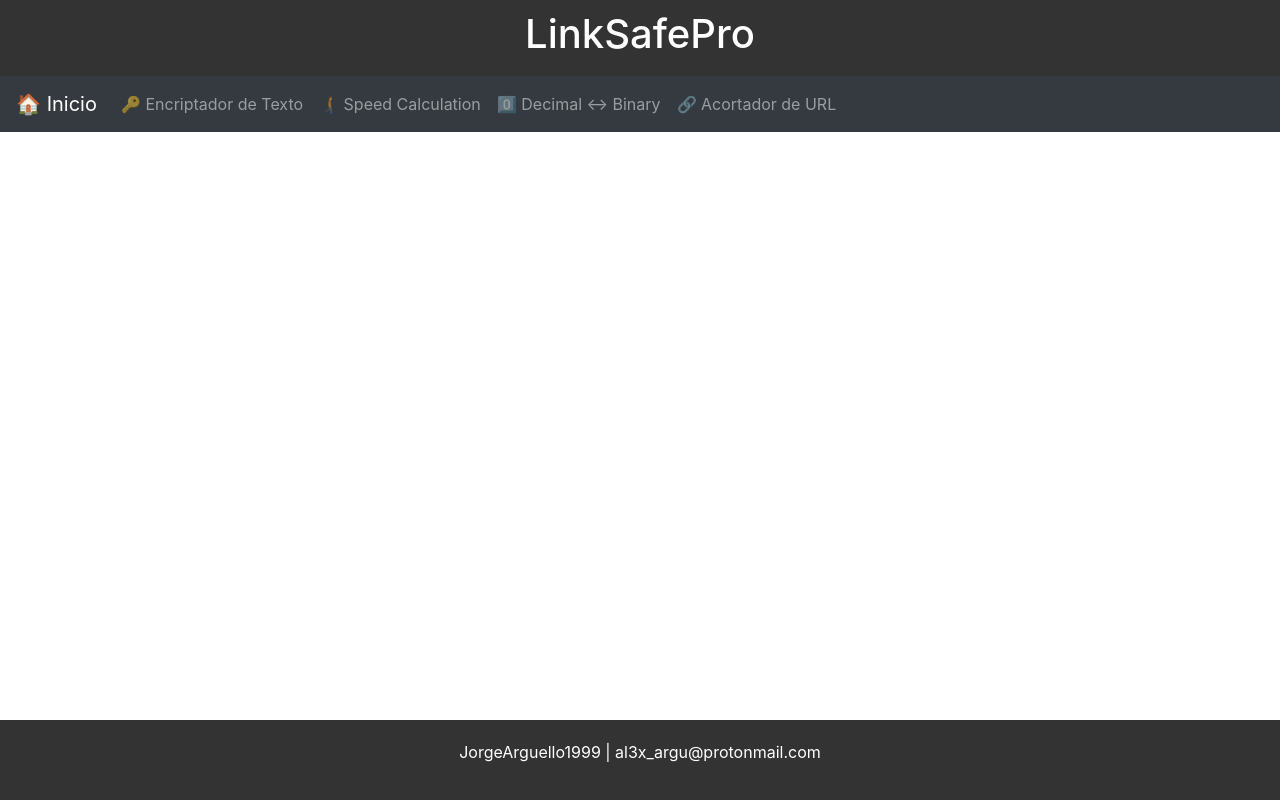
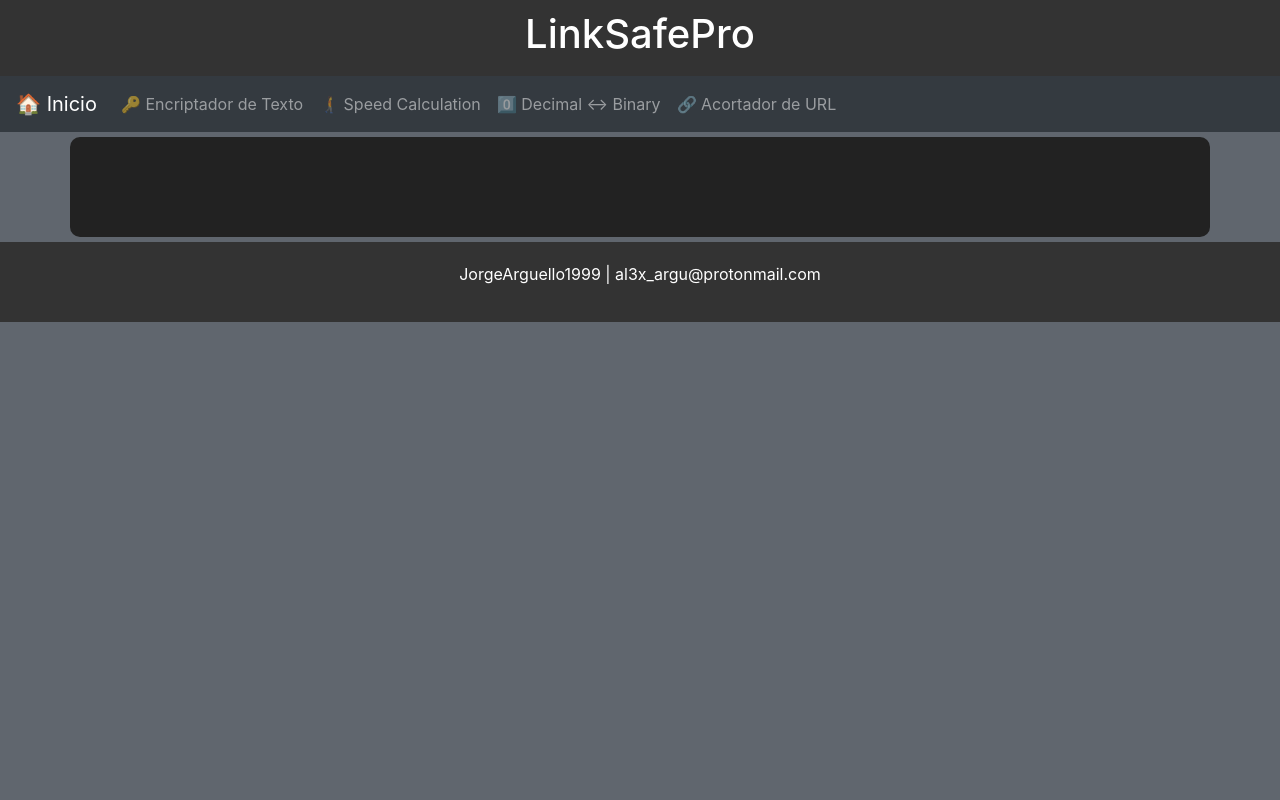
Before and after one commit to JorgeArguello1999/LinkSafePro, a Django app: page / in a window 1280 px wide. Run offline with Django 5.2, Linux system fonts and the light colour scheme; some libraries are stand-ins or nearby versions.

Commit message:
feat: Dark theme for base.html

```diff
--- a/home/templates/base.html
+++ b/home/templates/base.html
@@ -8,6 +8,9 @@
     <!-- Bootstrap CSS -->
     <link href="https://stackpath.bootstrapcdn.com/bootstrap/4.5.2/css/bootstrap.min.css" rel="stylesheet">
     <style>
+        body {
+            background-color: #60666e;
+        }
         header {
             background-color: #333;
             color: #fff;
@@ -19,9 +22,24 @@
             color: #fff;
             padding: 20px 0;
             text-align: center;
-            position: fixed;
             bottom: 0;
             width: 100%;
+        }
+        .container {
+            background-color: #222;
+            color: #fff;
+            padding: 50px;
+            text-align: center;
+            border-radius: 10px;
+            margin-top: 5px;
+            margin-bottom: 5px;
+        }
+        .container h1, .container h2, .container h3, .container h4 {
+            margin-top: 20px;
+            color: #f0ad4e;
+        }
+        .container p {
+            margin-bottom: 20px;
         }
     </style>
 </head>
@@ -59,7 +77,6 @@
     <!-- Contenido de la página -->
     <div class="container">
         {% block content %}
-        <!-- Aquí va el contenido específico de cada página -->
         {% endblock %}
     </div>
 
--- a/home/templates/home.html
+++ b/home/templates/home.html
@@ -1,4 +1,5 @@
 {% extends 'base.html' %}
+{% load static %}
 
 {% block content %}
 {% endblock %}
```
